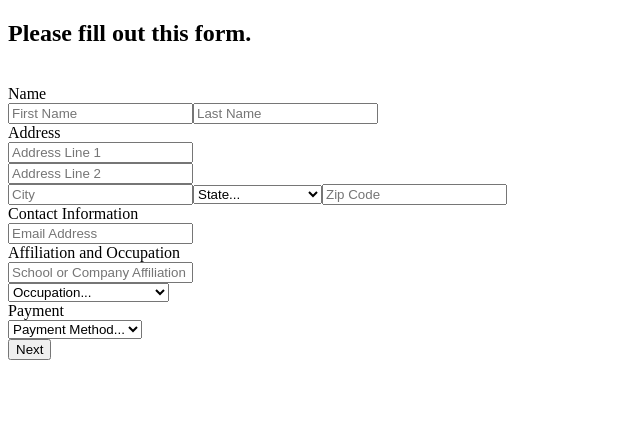
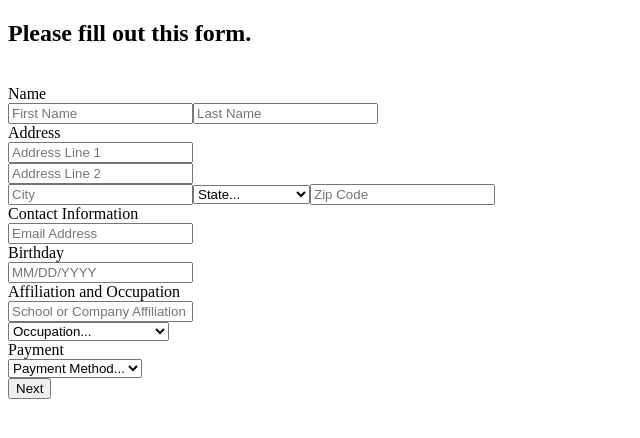
Before and after one commit to matedro/444_practice_app, a React (Create React App) app: page /register in a window 1280 px wide. Shown: the top 438 px of the page, without its empty margins (0-640 px from the left). Built offline with nearby package versions, Linux system fonts and the light colour scheme.

Commit message:
Added date field that was previously omitted

```diff
--- a/src/RegistrationForm.js
+++ b/src/RegistrationForm.js
@@ -1,5 +1,4 @@
 import React from 'react';
-import { useHistory } from 'react-router-dom';
 import Register from "./register/Register";
 import Review from "./register/Review";
 
@@ -19,6 +18,7 @@ class RegistrationForm extends React.Component {
         zipCode: '',
         email: '',
         affiliation: '',
+        date: '',
         occupation: '',
         paymentMethod: ''
       }
--- a/src/register/Register.js
+++ b/src/register/Register.js
@@ -14,6 +14,7 @@ class Register extends React.Component {
         zipCode: '',
         email: '',
         affiliation: '',
+        date: '',
         occupation: '',
         paymentMethod: ''
       }
@@ -25,7 +26,8 @@ class Register extends React.Component {
 
   handleChange(event) {
     const validZipCode = /^\d{5}(-\d{4})?$/;
-    const validEmailAddress = /^[\w-\.]+@([\w-]+\.)+[\w-]{2,4}$/;
+    const validEmailAddress = /^[\w-.]+@([\w-]+\.)+[\w-]{2,4}$/;
+    const validDate = /^([0]?[1-9]|[1][0-2])[/-]([0]?[1-9]|[1|2][0-9]|[3][0|1])[/-]([0-9]{4}|[0-9]{2})$/;
     const { name, value } = event.target;
     let errors = this.state.errors;
 
@@ -61,6 +63,10 @@ class Register extends React.Component {
       case 'affiliation':
         errors.affiliation = value.length === 0 ?
           'Affiliation must not be empty.' : '';
+        break;
+      case 'date':
+        errors.date = validDate.test(value) ?
+          '' : 'Date must be formatted as MM/DD/YYYY.';
         break;
       case 'occupation':
         errors.occupation = value === '' ?
@@ -167,7 +173,6 @@ class Register extends React.Component {
               <option value="CO">Colorado</option>
               <option value="CT">Connecticut</option>
               <option value="DE">Delaware</option>
-              <option value="DC">state Of Columbia</option>
               <option value="FL">Florida</option>
               <option value="GA">Georgia</option>
               <option value="HI">Hawaii</option>
@@ -207,6 +212,7 @@ class Register extends React.Component {
               <option value="VT">Vermont</option>
               <option value="VA">Virginia</option>
               <option value="WA">Washington</option>
+              <option value="DC">Washington DC</option>
               <option value="WV">West Virginia</option>
               <option value="WI">Wisconsin</option>
               <option value="WY">Wyoming</option>
@@ -253,6 +259,24 @@ class Register extends React.Component {
           {errors.email.length > 0 &&
             <div>
               <span style={errorStyle}>{errors.email}</span>
+              <br/>
+            </div>
+          }
+          <label>
+            Birthday
+            <br/>
+            <input
+              name="date"
+              type="text"
+              value={this.props.info.date}
+              placeholder="MM/DD/YYYY"
+              onChange={this.handleChange}
+            />
+          </label>
+          <br/>
+          {errors.date.length > 0 &&
+            <div>
+              <span style={errorStyle}>{errors.date}</span>
               <br/>
             </div>
           }
--- a/src/register/Review.js
+++ b/src/register/Review.js
@@ -57,6 +57,10 @@ class Review extends React.Component {
         </label>
         <br/>
         <label>
+          {info.date}
+        </label>
+        <br/>
+        <label>
           {info.paymentMethod}
         </label>
         <br/>
```
Also changed, not shown: 1 other file (tests, documents, lock files or other folders).
